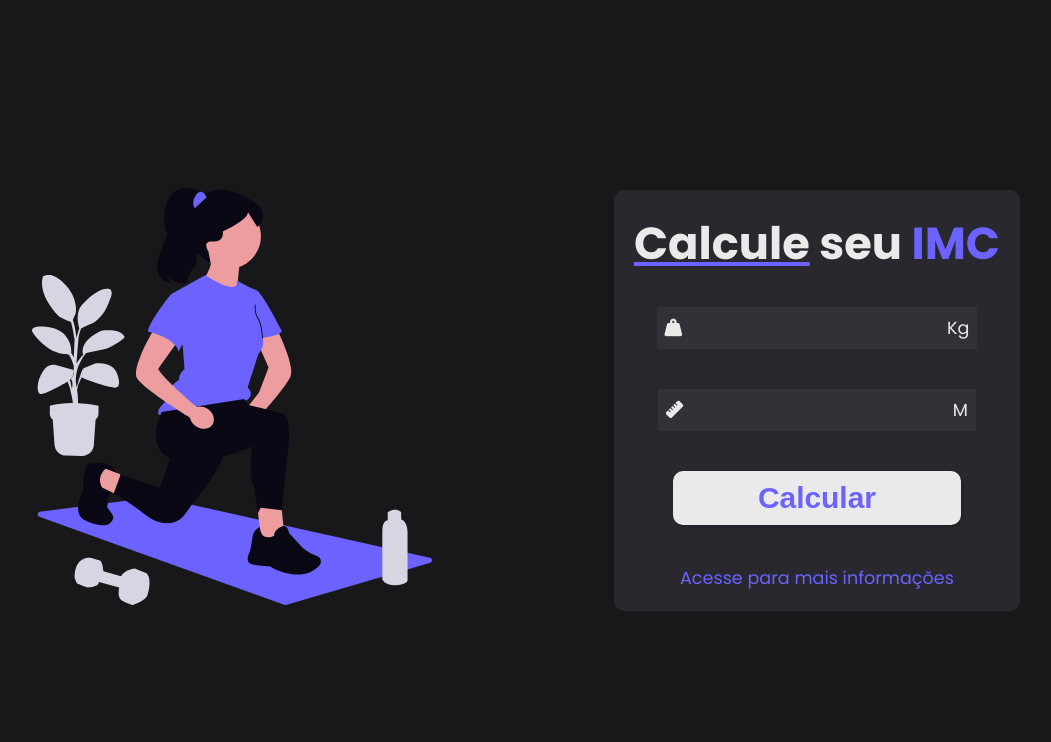
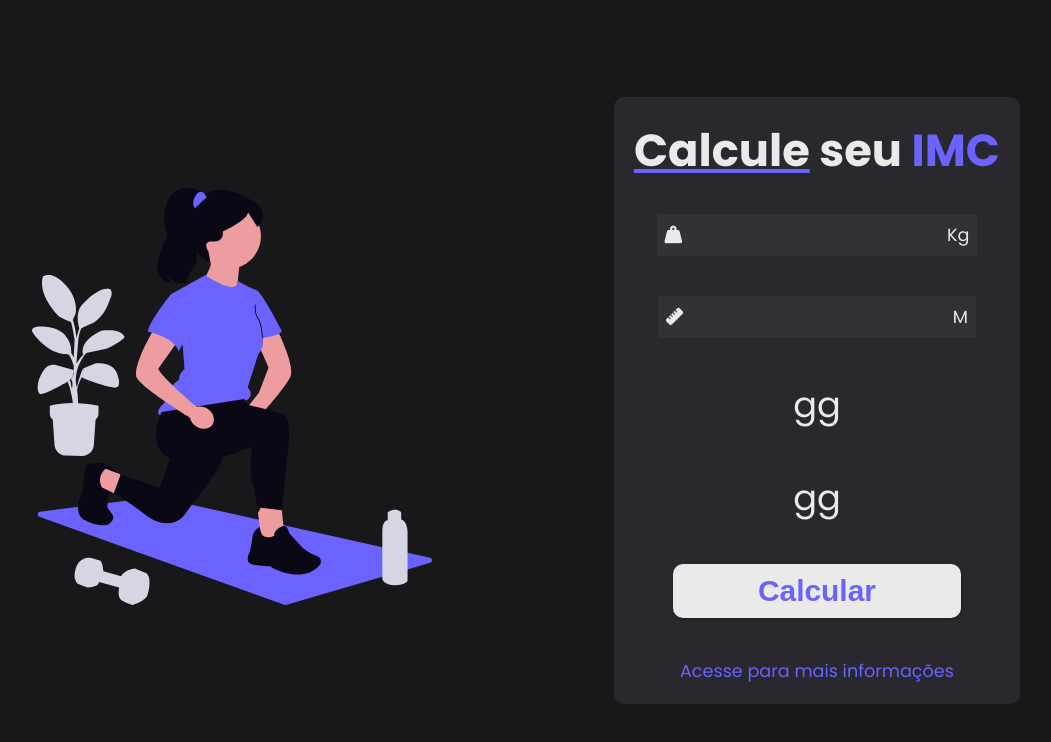
Before and after one commit to joseluizgo/imc, a plain HTML site: page index.html in a window 1280 px wide. Shown: the whole page, without its empty margins (114-1165 px from the left). Drawn offline with Linux system fonts and the light colour scheme.

Commit message:
quase finalizado

```diff
--- a/index.html
+++ b/index.html
@@ -23,8 +23,8 @@
                     <label for="height"><i class="fa-solid fa-ruler"></i></label>
                     <input type="number" id="height" required> M
                 </div>
-                <span id="imc" class="hidden"></span>
-                <span id="frase" class="hidden"></span>
+                <span id="imc" class="hidden">gg</span>
+                <span id="frase" class="hidden">gg</span>
                 <button id="btn">Calcular</button>
                 <a href="https://www.tuasaude.com/imc/" target="_blank" rel="nofollow">Acesse para mais informações</a>
             </form>
--- a/src/css/style.css
+++ b/src/css/style.css
@@ -123,7 +123,7 @@ a:hover {
 }
 
 .hidden {
-    display: none;
+    font-size: 2em;
 }
 
 @media (max-width: 1020px) {
```
